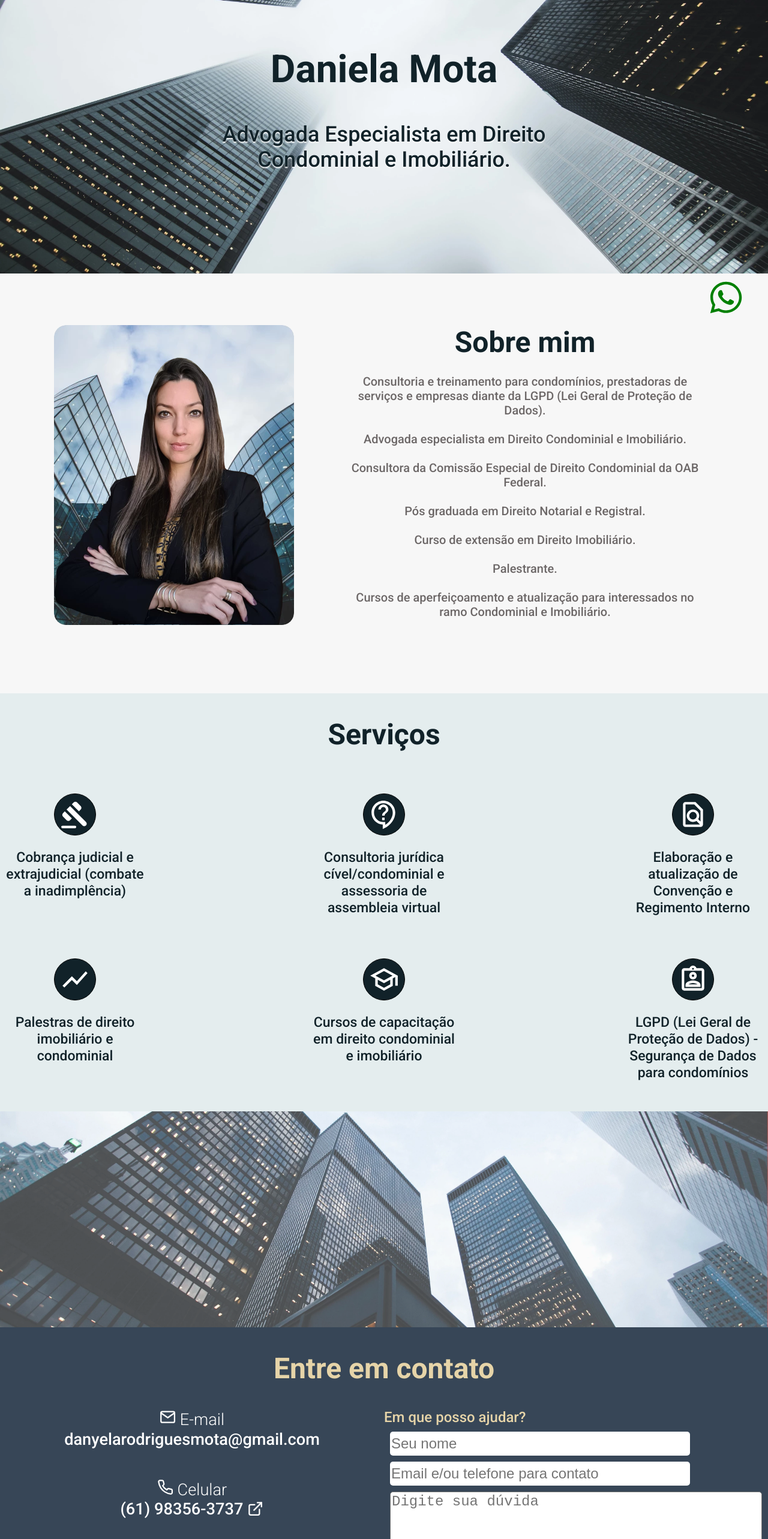
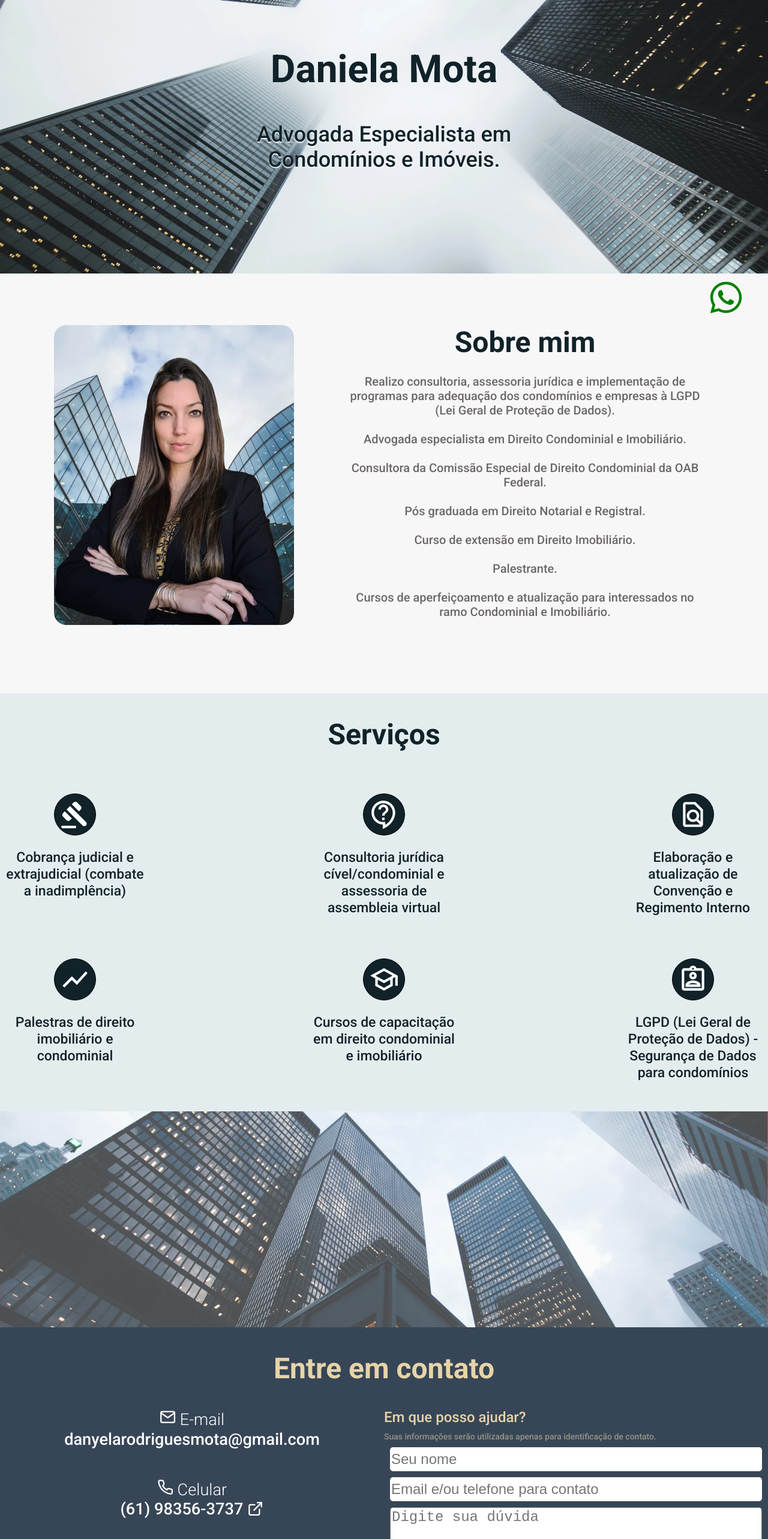
Before and after one commit to guilodron/Site-Daniela-Mota, a Next.js app: page / in a window 1280 px wide. Shown: the part 234-2800 px from the top of the page at 60% size. Built offline with nearby package versions, Linux system fonts and the light colour scheme.

Commit message:
Mudanças no contato, about e banner

```diff
--- a/components/About/index.js
+++ b/components/About/index.js
@@ -13,7 +13,7 @@ const About = () => {
           Sobre mim
         </h2>
         <p>
-        Consultoria e treinamento para condomínios, prestadoras de serviços e empresas diante da LGPD (Lei Geral de Proteção de Dados).<br/><br/>
+        Realizo consultoria, assessoria  jurídica e implementação de programas  para adequação dos condomínios e empresas à LGPD (Lei Geral de Proteção de Dados).<br/><br/>
         Advogada especialista em Direito Condominial e Imobiliário.<br/><br/>
         Consultora da Comissão Especial de Direito Condominial da OAB Federal.<br/><br/>
         Pós graduada em Direito Notarial e Registral.<br/><br/>
--- a/components/Banner/index.js
+++ b/components/Banner/index.js
@@ -5,8 +5,7 @@ const Banner = () => {
   return (
     <section className={styles.banner}>
       <h1>Daniela Mota</h1>
-      <h2>Advogada Especialista em Direito Condominial
-        e Imobiliário.
+      <h2>Advogada Especialista em Condomínios e Imóveis.
       </h2>
     </section>
   );
--- a/components/Contact/contact.module.css
+++ b/components/Contact/contact.module.css
@@ -69,7 +69,7 @@
 
 .contactForm form input{
   height: 40px;
-  max-width: 500px;
+  /* max-width: 500px; */
   width: 100%;
   font-size: 24px;
   border: none;
--- a/components/Contact/index.js
+++ b/components/Contact/index.js
@@ -30,6 +30,7 @@ const Contact = () =>{
         </div>
         <div className={styles.contactForm}>
           <span style={{marginBottom: 10, color: '#E6D4A8', fontSize: 24}}>Em que posso ajudar?</span>
+          <span style={{marginBottom: 10, color: '#969385', fontSize: 14, textAlign: 'center'}}>Suas informações serão utilizadas apenas para identificação de contato.</span>
           <Formik
             initialValues={{ name: '', emailOrPhone: '', text: '' }}
             validate={values => {
```
